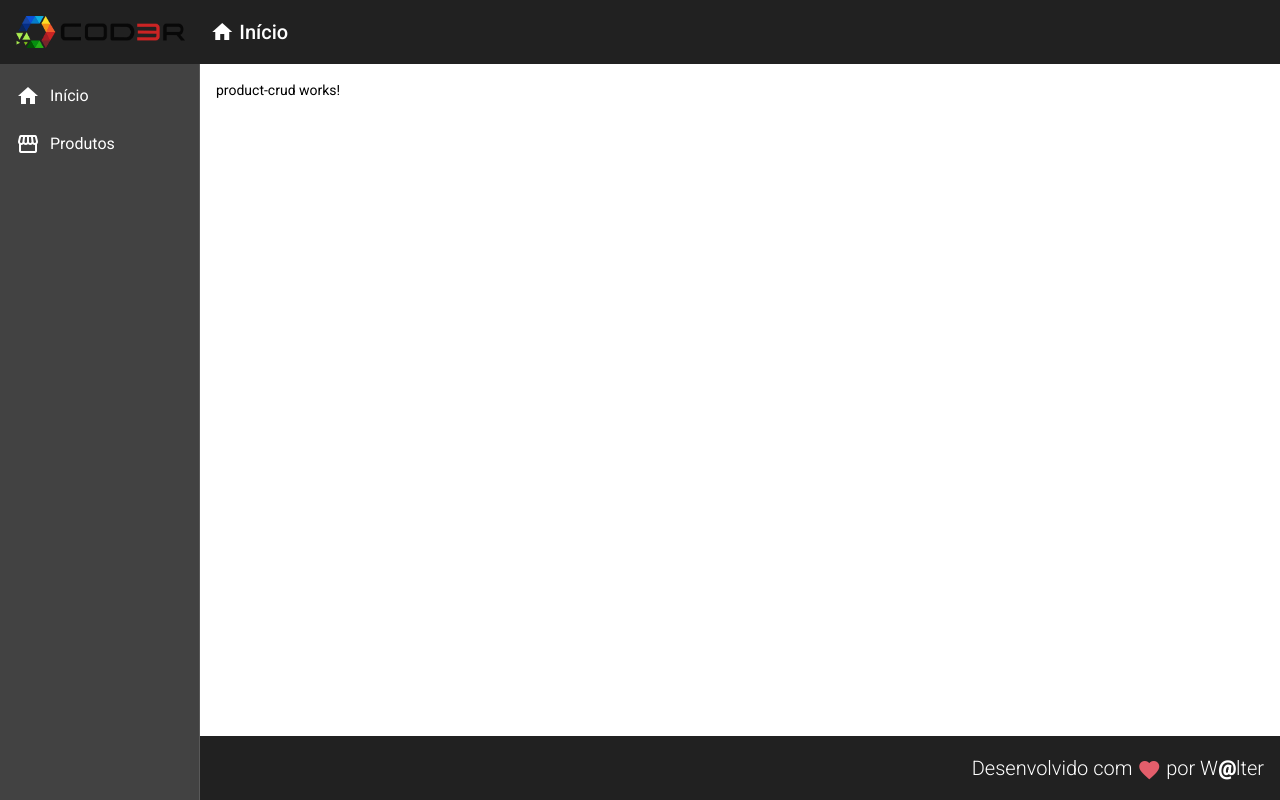
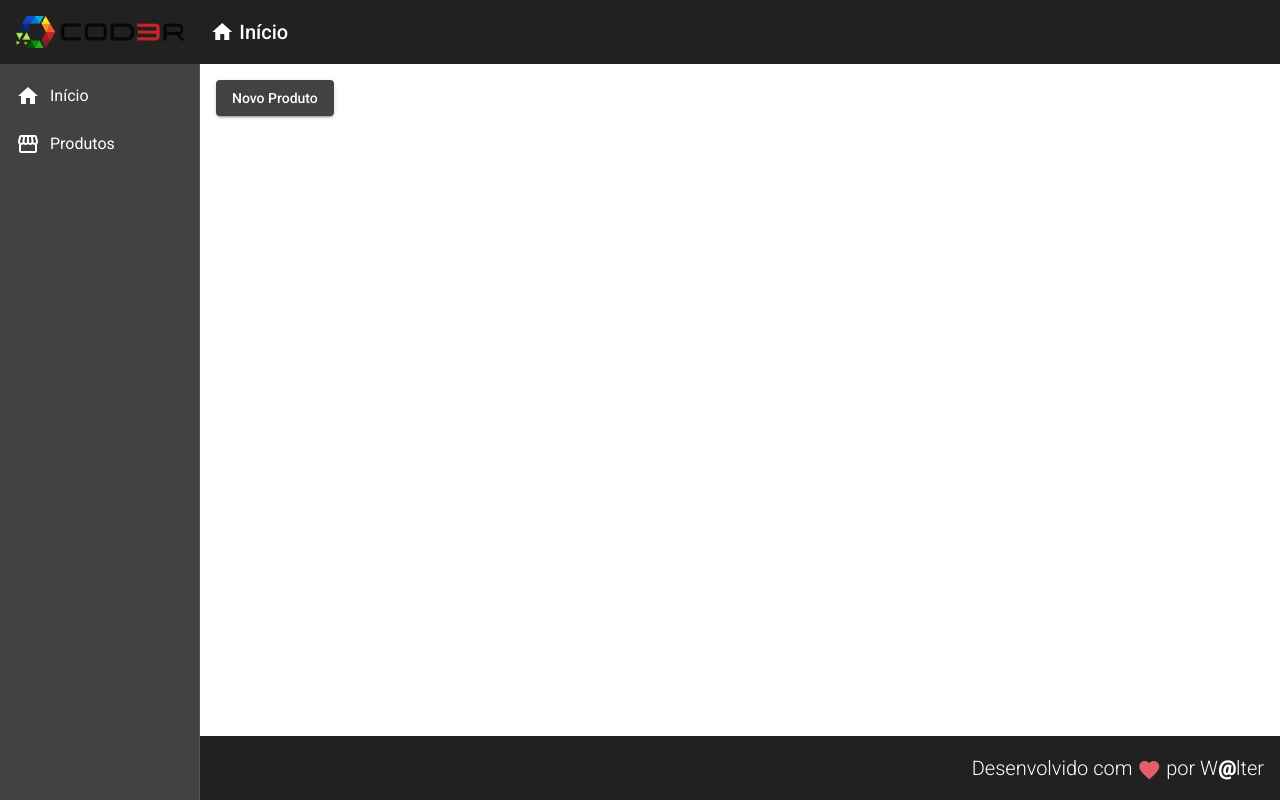
Before and after one commit to WalterLimaViana/projetoCrud, an Angular app in the folder frontend/: page /products in a window 1280 px wide. Built offline with nearby package versions, Linux system fonts and the light colour scheme.

Commit message:
created a button on products page and a route

```diff
--- a/frontend/src/app/views/product-crud/product-crud.component.html
+++ b/frontend/src/app/views/product-crud/product-crud.component.html
@@ -1 +1,3 @@
-<p>product-crud works!</p>
+<button mat-raised-button (click)="navigateToProductCreate()">
+    Novo Produto
+</button>
--- a/frontend/src/app/views/product-crud/product-crud.component.ts
+++ b/frontend/src/app/views/product-crud/product-crud.component.ts
@@ -1,15 +1,17 @@
-import { Component, OnInit } from '@angular/core';
+import { Component, OnInit } from "@angular/core";
+import { Router } from "@angular/router";
 
 @Component({
-  selector: 'app-product-crud',
-  templateUrl: './product-crud.component.html',
-  styleUrls: ['./product-crud.component.css']
+  selector: "app-product-crud",
+  templateUrl: "./product-crud.component.html",
+  styleUrls: ["./product-crud.component.css"],
 })
 export class ProductCrudComponent implements OnInit {
+  constructor(private router: Router) {}
 
-  constructor() { }
+  ngOnInit(): void {}
 
-  ngOnInit(): void {
+  navigateToProductCreate(): void {
+    this.router.navigate(["/products/create"]);
   }
-
 }
```
Also changed, not shown: frontend/src/app/app.module.ts (+6 -4 lines).
